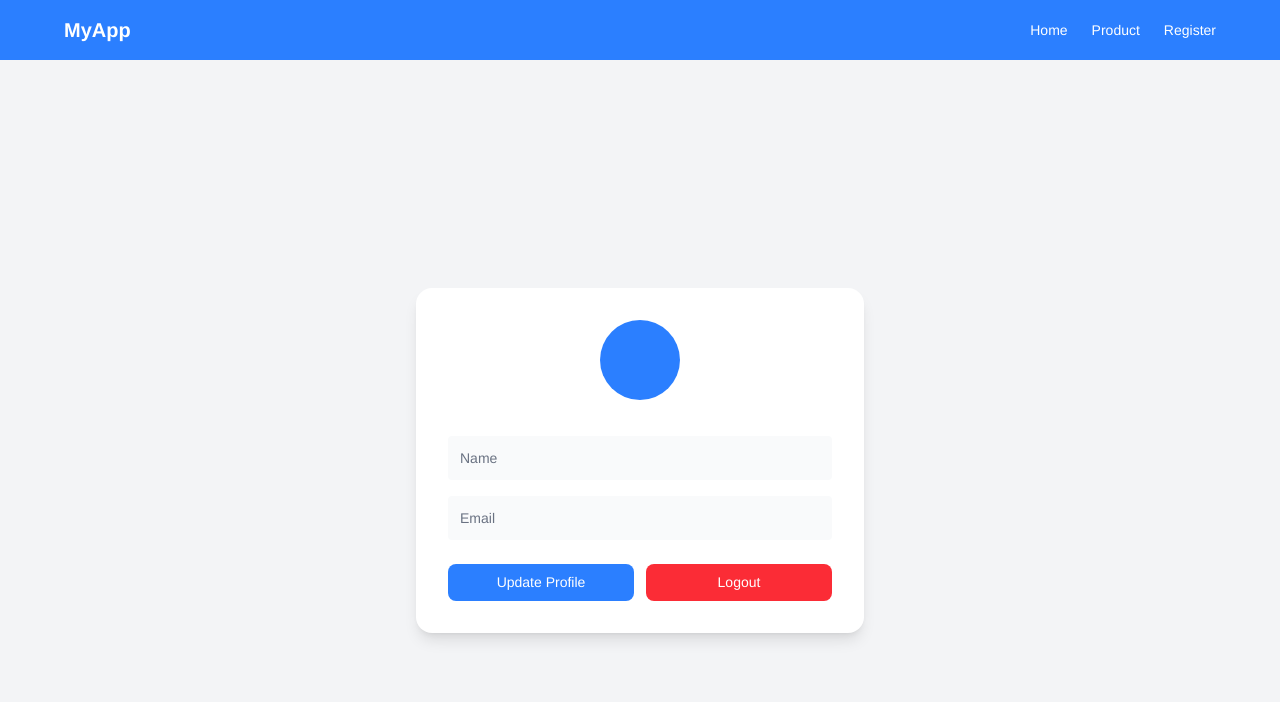
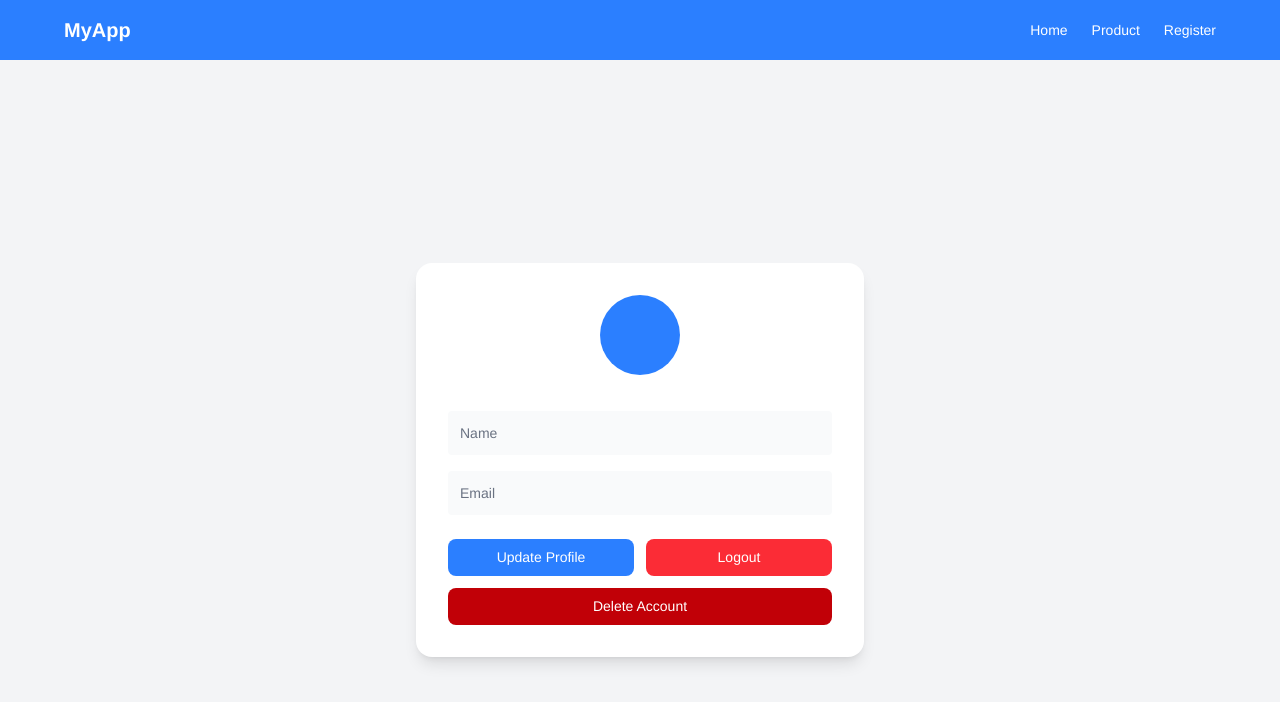
Before and after one commit to Dinesh8882/dashboard-with-backend, a React (Vite) app in the folder frontend/: page /profile in a window 1280 px wide. Shown: the top 702 px of the page. Built offline with nearby package versions, Linux system fonts and the light colour scheme; no server answers.

Commit message:
delete button with functionality

```diff
--- a/frontend/src/pages/Profile.jsx
+++ b/frontend/src/pages/Profile.jsx
@@ -1,11 +1,28 @@
 import React, { useContext } from "react";
 import { UserContext } from "../context/userContext";
 import { useNavigate } from "react-router-dom";
+import { deleteUser } from "../services/authService";
 
 const Profile = () => {
-    const { userLogout, userData } = useContext(UserContext);
+    const { userLogout, userData, setUserData } = useContext(UserContext);
     const navigate = useNavigate();
 
+    const handleDeleteAccount = async () => {
+        const confirmDelete = window.confirm(
+            "Are you sure you want to delete your account? This action cannot be undone."
+        );
+
+        if (!confirmDelete) return;
+
+        try {
+            await deleteUser()
+            setUserData(null)
+            userLogout();
+            navigate("/register");
+        } catch (error) {
+            console.log(error.message);
+        }
+    };
 
     return (
         <div className="min-h-screen bg-gray-100 flex items-center justify-center">
@@ -35,6 +52,8 @@ const Profile = () => {
                 </div>
 
                 {/* Buttons */}
+                <div className="flex flex-col gap-3">
+
                     <div className="flex gap-3">
                         <button
                             onClick={() => navigate("/update-profile")}
@@ -51,6 +70,16 @@ const Profile = () => {
                         </button>
                     </div>
 
+                    {/* Delete Account Button */}
+                    <button
+                        onClick={handleDeleteAccount}
+                        className="w-full bg-red-700 text-white py-2 rounded-lg hover:bg-red-800 transition"
+                    >
+                        Delete Account
+                    </button>
+
+                </div>
+
             </div>
         </div>
     );
--- a/frontend/src/pages/Register.jsx
+++ b/frontend/src/pages/Register.jsx
@@ -111,7 +111,7 @@ const Register = () => {
           >
             <option value="">Select role</option>
             <option value="user">User</option>
-            {/* <option value="admin">Admin</option> */}
+            <option value="admin">Admin</option>
           </select>
         </div>
 
--- a/frontend/src/services/authService.js
+++ b/frontend/src/services/authService.js
@@ -24,11 +24,16 @@ const updateProfile = (data) => {
     return baseAPI.put("/profile-update",data)
 }
 
+const deleteUser = ()=>{
+    return baseAPI.delete("/delete-profile")
+}
+
 export {
     registerUser,
     fatchedUserData,
     logout,
     login,
     getAllUsers,
-    updateProfile
+    updateProfile,
+    deleteUser
 }
```
Also changed, not shown: 2 other files (tests, documents, lock files or other folders). Lines whose indentation alone changed are shown as unchanged.
